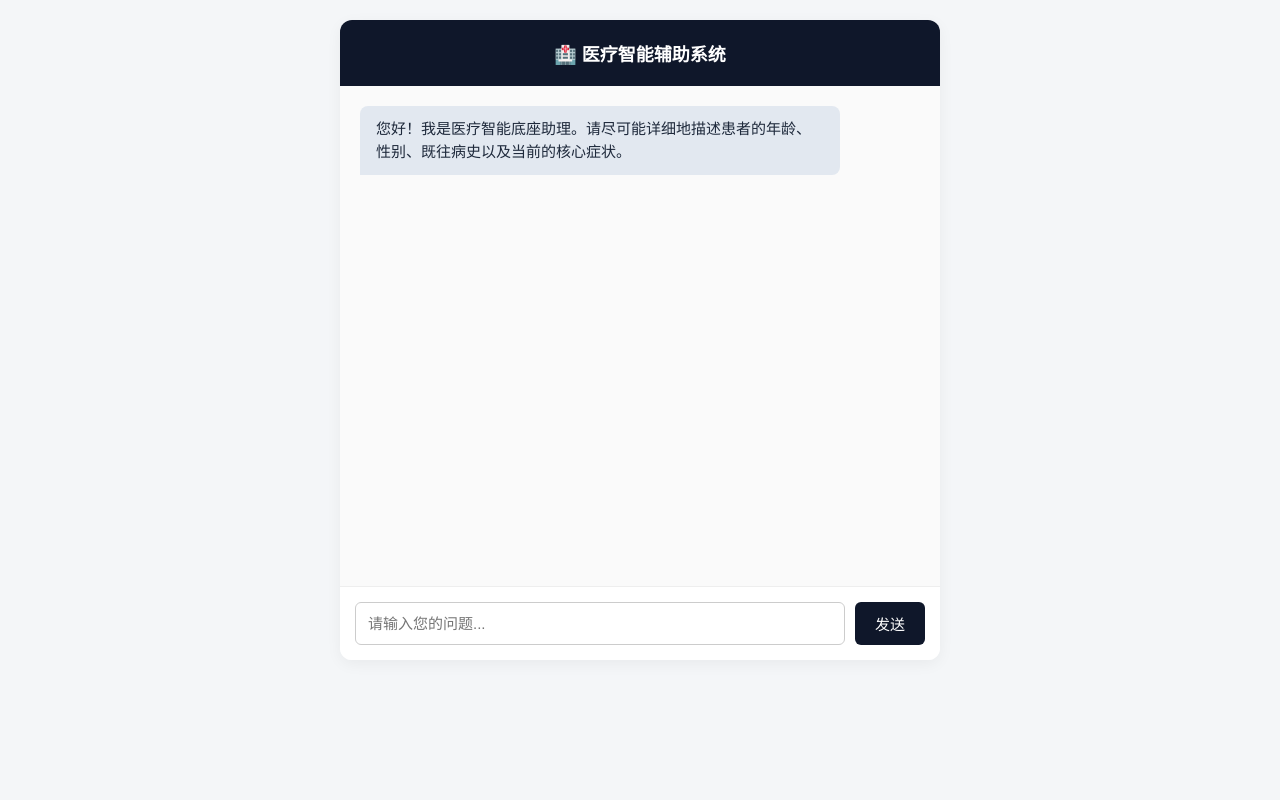
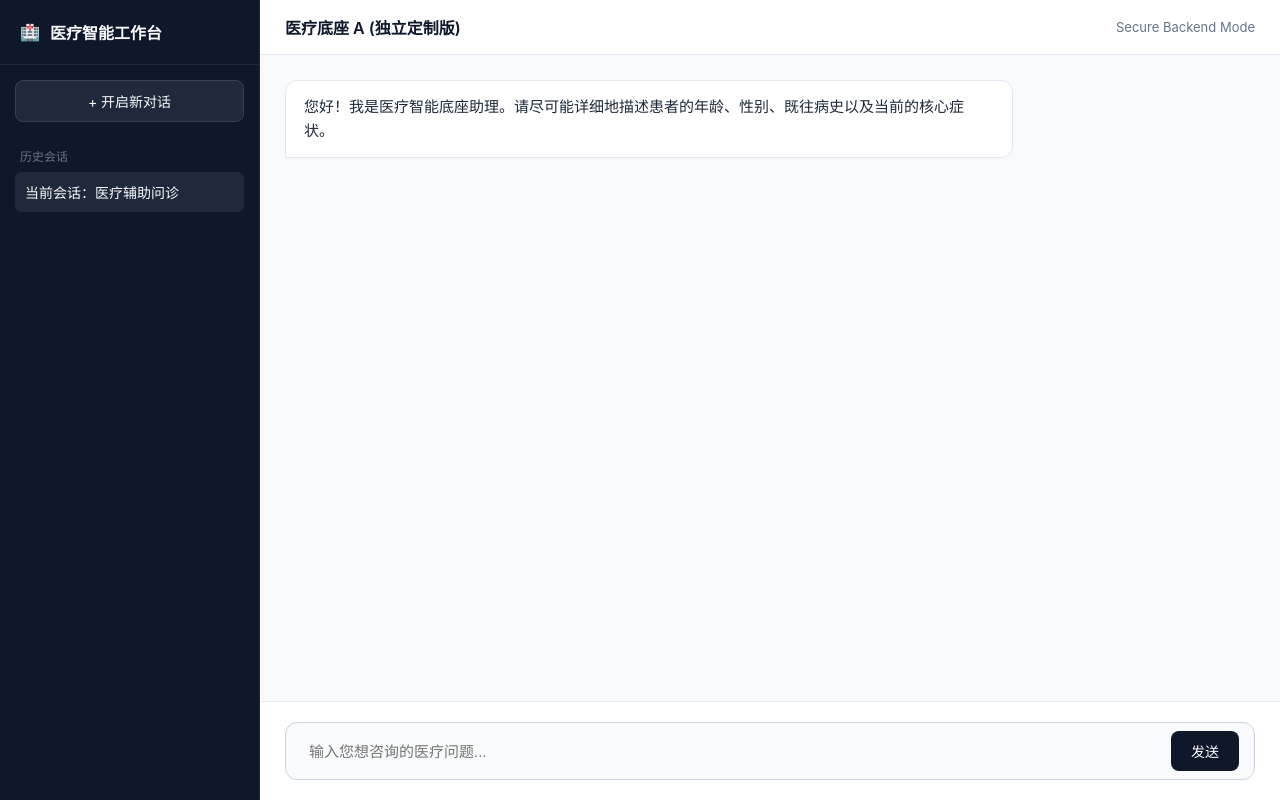
Before and after one commit to medical-ai-web/demo-repository, a website: page index.html in a window 1280 px wide. Drawn offline with Linux system fonts and the light colour scheme.

Commit message:
Update title and enhance chat interface styles

```diff
--- a/index.html
+++ b/index.html
@@ -3,33 +3,71 @@
 <head>
     <meta charset="UTF-8">
     <meta name="viewport" content="width=device-width, initial-scale=1.0">
-    <title>我的医疗智能底座</title>
+    <title>医疗智能辅助系统 - 独立工作台</title>
     <style>
-        body { font-family: sans-serif; background-color: #f4f6f8; margin: 0; padding: 20px; display: flex; justify-content: center; }
-        #chat-container { width: 100%; max-width: 600px; background: white; border-radius: 12px; box-shadow: 0 4px 15px rgba(0,0,0,0.05); overflow: hidden; display: flex; flex-direction: column; height: 80vh; }
-        .header { background: #0F172A; color: white; padding: 20px; text-align: center; margin: 0; font-size: 18px; }
-        #chat-history { flex: 1; padding: 20px; overflow-y: auto; background: #fafafa; }
-        .msg { margin-bottom: 15px; padding: 12px 16px; border-radius: 8px; line-height: 1.5; font-size: 15px; max-width: 80%; }
-        .user-msg { background: #0F172A; color: white; margin-left: auto; border-bottom-right-radius: 0; }
-        .ai-msg { background: #e2e8f0; color: #1e293b; margin-right: auto; border-bottom-left-radius: 0; }
-        .input-area { display: flex; padding: 15px; background: white; border-top: 1px solid #eee; }
-        input { flex: 1; padding: 12px; border: 1px solid #ccc; border-radius: 6px; outline: none; font-size: 15px; }
-        button { margin-left: 10px; padding: 0 20px; background: #0F172A; color: white; border: none; border-radius: 6px; cursor: pointer; font-size: 15px; transition: 0.2s; }
-        button:hover { background: #1e293b; }
+        * { box-sizing: border-box; }
+        body { margin: 0; padding: 0; font-family: -apple-system, BlinkMacSystemFont, "Segoe UI", Roboto, sans-serif; background-color: #f8fafc; height: 100vh; display: flex; overflow: hidden; }
+
+        /* 左侧边栏 */
+        .sidebar { width: 260px; background-color: #0f172a; color: #f8fafc; display: flex; flex-direction: column; border-right: 1px solid #1e293b; }
+        .sidebar-header { padding: 20px; font-size: 16px; font-weight: bold; border-bottom: 1px solid #1e293b; display: flex; align-items: center; gap: 10px; }
+        .new-chat-btn { margin: 15px; padding: 10px; background-color: #1e293b; color: #f8fafc; border: 1px solid #334155; border-radius: 8px; cursor: pointer; text-align: center; font-size: 14px; transition: 0.2s; }
+        .new-chat-btn:hover { background-color: #334155; }
+        .history-list { flex: 1; padding: 10px 15px; overflow-y: auto; font-size: 14px; color: #94a3b8; }
+        .history-item { padding: 10px; border-radius: 6px; cursor: pointer; margin-bottom: 5px; background: #1e293b; color: #f8fafc; }
+
+        /* 右侧主聊天区 */
+        .main-content { flex: 1; display: flex; flex-direction: column; background-color: #ffffff; height: 100vh; }
+        .chat-header { padding: 15px 25px; border-bottom: 1px solid #e2e8f0; font-size: 16px; font-weight: 600; color: #0f172a; background: #ffffff; display: flex; align-items: center; justify-content: space-between; }
+
+        #chat-history { flex: 1; padding: 25px; overflow-y: auto; background-color: #f8fafc; display: flex; flex-direction: column; gap: 20px; }
+
+        .msg { max-width: 75%; padding: 14px 18px; border-radius: 12px; line-height: 1.6; font-size: 15px; word-break: break-all; }
+        .user-msg { background-color: #0f172a; color: #ffffff; align-self: flex-end; border-bottom-right-radius: 2px; }
+        .ai-msg { background-color: #ffffff; color: #1e293b; align-self: flex-start; border: 1px solid #e2e8f0; border-bottom-left-radius: 2px; box-shadow: 0 2px 5px rgba(0,0,0,0.02); }
+
+        /* 底部输入框区 */
+        .input-area-wrapper { padding: 20px 25px; background-color: #ffffff; border-top: 1px solid #e2e8f0; }
+        .input-box { display: flex; align-items: center; background: #f8fafc; border: 1px solid #cbd5e1; border-radius: 12px; padding: 8px 15px; box-shadow: inset 0 1px 2px rgba(0,0,0,0.02); }
+        .input-box:focus-within { border-color: #0f172a; background: #ffffff; }
+
+        input { flex: 1; border: none; background: transparent; outline: none; font-size: 15px; padding: 8px; color: #0f172a; }
+        button { background-color: #0f172a; color: white; border: none; border-radius: 8px; padding: 10px 20px; cursor: pointer; font-weight: 500; font-size: 14px; transition: 0.2s; }
+        button:hover { background-color: #1e293b; }
     </style>
 </head>
 <body>
 
-    <div id="chat-container">
-        <h3 class="header">🏥 医疗智能辅助系统</h3>
+    <!-- 左侧边栏 -->
+    <div class="sidebar">
+        <div class="sidebar-header">
+            <span>🏥</span> 医疗智能工作台
+        </div>
+        <div class="new-chat-btn" onclick="location.reload()">+ 开启新对话</div>
+        <div class="history-list">
+            <div style="font-size: 12px; color: #64748b; margin-bottom: 8px; padding-left: 5px;">历史会话</div>
+            <div class="history-item">当前会话：医疗辅助问诊</div>
+        </div>
+    </div>
 
+    <!-- 右侧主内容 -->
+    <div class="main-content">
+        <div class="chat-header">
+            <span>医疗底座 A (独立定制版)</span>
+            <span style="font-size: 13px; color: #64748b; font-weight: normal;">Secure Backend Mode</span>
+        </div>
+
+        <!-- 聊天记录滚动区 -->
         <div id="chat-history">
             <div class="msg ai-msg">您好！我是医疗智能底座助理。请尽可能详细地描述患者的年龄、性别、既往病史以及当前的核心症状。</div>
         </div>
 
-        <div class="input-area">
-            <input type="text" id="user-input" placeholder="请输入您的问题..." onkeypress="handleEnter(event)">
-            <button onclick="sendMessage()">发送</button>
+        <!-- 底部输入框 -->
+        <div class="input-area-wrapper">
+            <div class="input-box">
+                <input type="text" id="user-input" placeholder="输入您想咨询的医疗问题..." onkeypress="handleEnter(event)">
+                <button onclick="sendMessage()">发送</button>
+            </div>
         </div>
     </div>
 
@@ -41,17 +79,17 @@
 
             if (!userText) return;
 
-            // 1. 把用户发的话显示在界面上
+            // 1. 渲染用户消息
             chatHistory.innerHTML += `<div class="msg user-msg">${userText}</div>`;
             inputField.value = '';
             chatHistory.scrollTop = chatHistory.scrollHeight;
 
-            // 2. 显示一个“正在分析”的占位符
+            // 2. 渲染加载占位符
             const loadingId = 'loading-' + Date.now();
-            chatHistory.innerHTML += `<div class="msg ai-msg" id="${loadingId}">正在分析，请稍候...</div>`;
+            chatHistory.innerHTML += `<div class="msg ai-msg" id="${loadingId}">正在分析医学特征，请稍候...</div>`;
             chatHistory.scrollTop = chatHistory.scrollHeight;
 
-            // 3. 向你的 Vercel 后端发送请求 (这里已经替换成了安全的 /api/chat)
+            // 3. 安全请求 Vercel 后端
             try {
                 const response = await fetch('/api/chat', {
                     method: 'POST',
@@ -61,20 +99,18 @@
 
                 const data = await response.json();
 
-                // 4. 收到 Vercel 传回来的回答后，替换掉“正在分析”
                 if(data.answer) {
                     document.getElementById(loadingId).innerText = data.answer;
                 } else {
-                    document.getElementById(loadingId).innerText = "❌ 抱歉，连接服务器失败。";
+                    document.getElementById(loadingId).innerText = "❌ 抱歉，服务器响应异常。";
                 }
             } catch (error) {
-                document.getElementById(loadingId).innerText = "❌ 网络错误，请检查设置。";
+                document.getElementById(loadingId).innerText = "❌ 网络连接错误，请检查。";
             }
 
             chatHistory.scrollTop = chatHistory.scrollHeight;
         }
 
-        // 让回车键也能发送消息
         function handleEnter(e) {
             if (e.key === 'Enter') sendMessage();
         }
```
